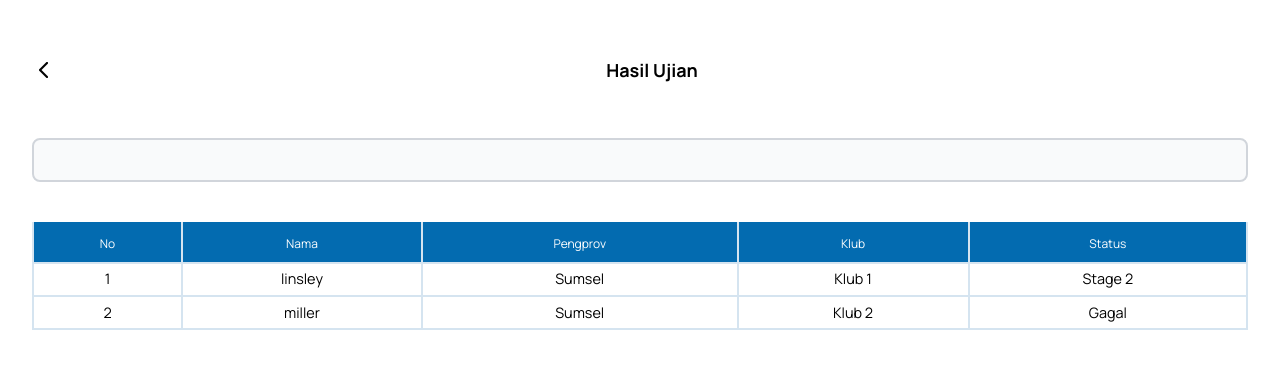
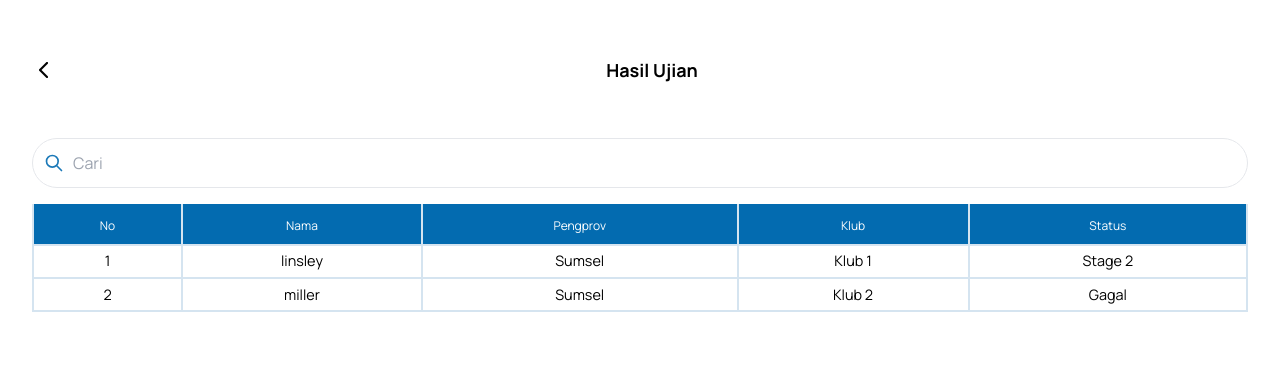
Before and after one commit to zidane-arkan/perbakin-pwa, a React (Vite) app: page /admin/admindashboard/hasilujian in a window 1280 px wide. Shown: the top 368 px of the page. Built offline with nearby package versions, Linux system fonts and the light colour scheme.

Commit message:
Update hasil ujian V1.4, Add form search

```diff
--- a/src/layout/admin/HasilUjian.tsx
+++ b/src/layout/admin/HasilUjian.tsx
@@ -162,8 +162,13 @@ const HasilUjian = () => {
             <HeaderWhiteCustom typeIcon='returnblack' title='Hasil Ujian' />
             <LayoutChild className='flex-col gap-0 h-auto'>
                 <form className='flex flex-col w-full h-auto justify-between'>
-                    <div className="mb-6">
-                        <input type="password" id="passlama" className="bg-gray-50 border-2 border-gray-300 text-gray-700 text-sm rounded-lg focus:outline-none focus:ring-blue-500 focus:border-blue-500 block w-full p-2.5" required />
+                    <div className="relative">
+                        <span className="absolute inset-y-0 left-0 flex items-center pl-3">
+                            <svg className="w-5 h-5 text-gray-400" viewBox="0 0 24 24" fill="none">
+                                <path d="M21 21L15 15M17 10C17 13.866 13.866 17 10 17C6.13401 17 3 13.866 3 10C3 6.13401 6.13401 3 10 3C13.866 3 17 6.13401 17 10Z" stroke="#1B79B8" stroke-width="2" stroke-linecap="round" stroke-linejoin="round"></path>
+                            </svg>
+                        </span>
+                        <input type="text" className="w-full py-3 pl-10 pr-4 text-gray-700 bg-white border rounded-full focus:border-blue-400 focus:outline-none focus:ring focus:ring-blue-300 focus:ring-opacity-40" placeholder="Cari" />
                     </div>
                 </form>
                 <TabelHasilUjian />
```
